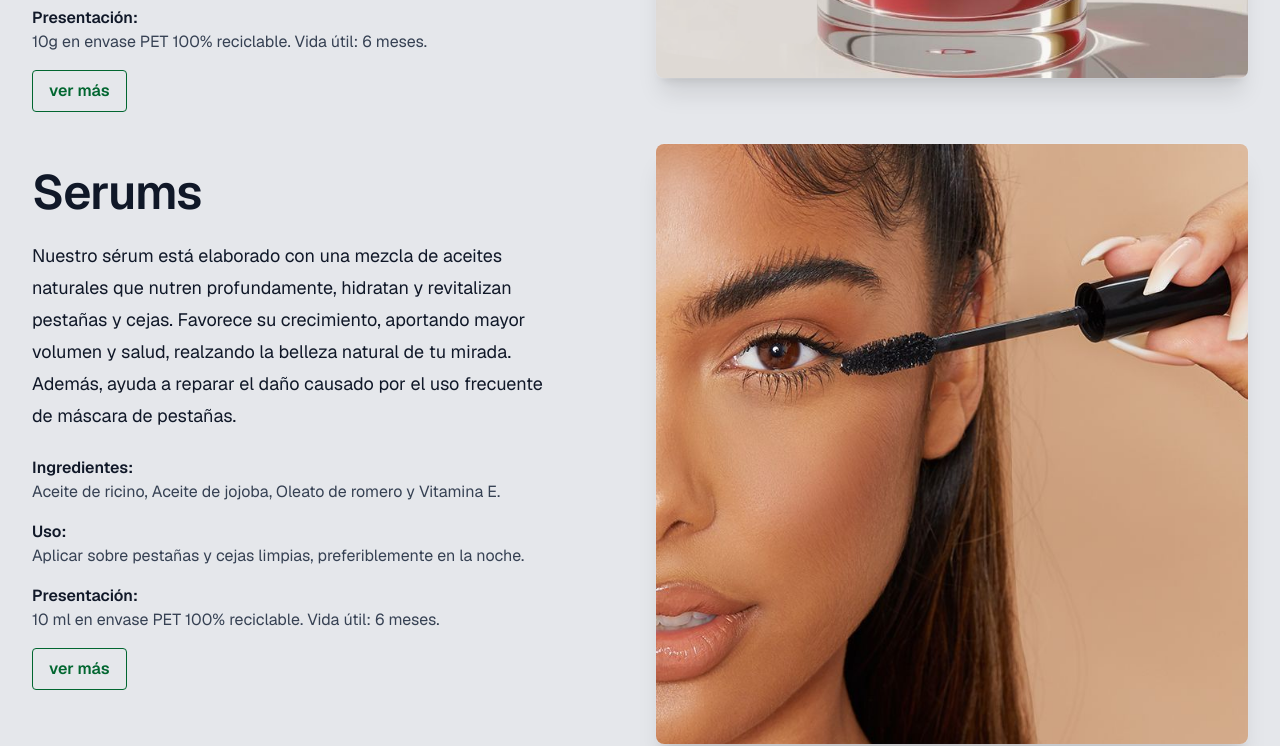
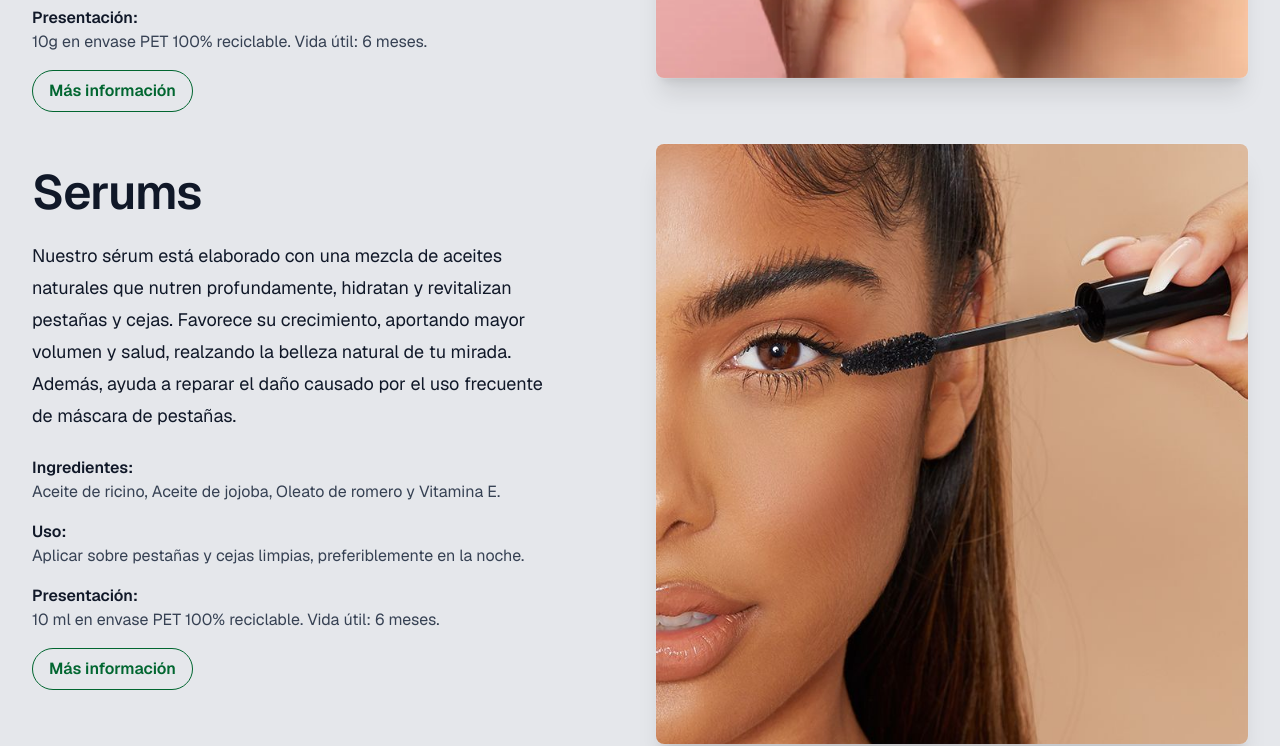
Before and after one commit to alancueva/claurea, a Next.js app: page /pages/products in a window 1280 px wide. Shown: the part 902-1648 px from the top of the page. Built offline with nearby package versions, Linux system fonts and the light colour scheme.

Commit message:
acomodo la imagen del balsamos, camibio de botones a componente reutilizable

```diff
--- a/src/app/pages/products/page.tsx
+++ b/src/app/pages/products/page.tsx
@@ -1,6 +1,7 @@
 import Link from "next/link";
 import Image from "next/image";
 import SectionHeader from "@/components/sections/section-header";
+import ButtonGreen from "@/components/button/button-green";
 
 export default function Productos() {
   return (
@@ -57,9 +58,7 @@ export default function Productos() {
 
                   <div>
                     <Link href="/pages/products/balsamos">
-                      <button className="bg-transparent hover:bg-green-600 text-green-800 font-semibold hover:text-white py-2 px-4 border border-green-800 hover:border-transparent rounded">
-                        ver más
-                      </button>
+                      <ButtonGreen> Más información</ButtonGreen>
                     </Link>
                   </div>
                 </div>
@@ -67,20 +66,13 @@ export default function Productos() {
             </div>
             <div className="relative h-150 w-full rounded-lg overflow-hidden shadow-xl ring-1 ring-white/10 ">
               <Image
-                src="/bal-sa-mo.png"
+                src="/labios-lip-care.png"
                 alt="balsamos"
                 fill
                 className="object-cover"
                 priority
               />
             </div>
-
-            {/* </div>
-          <Image
-            alt="Product screenshot"
-            src="/bal-sa-mo.png"
-            className="w-3xl h-200 max-w-none rounded-xl shadow-xl ring-1 ring-white/10 sm:w-228 md:-ml-4 lg:-ml-0"
-          /> */}
           </div>
 
           {/* Segunda sección que describe productos */}
@@ -126,9 +118,7 @@ export default function Productos() {
 
                   <div>
                     <Link href="/pages/products/serums">
-                      <button className="bg-transparent hover:bg-green-600 text-green-800 font-semibold hover:text-white py-2 px-4 border border-green-800 hover:border-transparent rounded">
-                        ver más
-                      </button>
+                      <ButtonGreen> Más información</ButtonGreen>
                     </Link>
                   </div>
                 </div>
```
Also changed, not shown: public/labios-lip-care.png (added).
